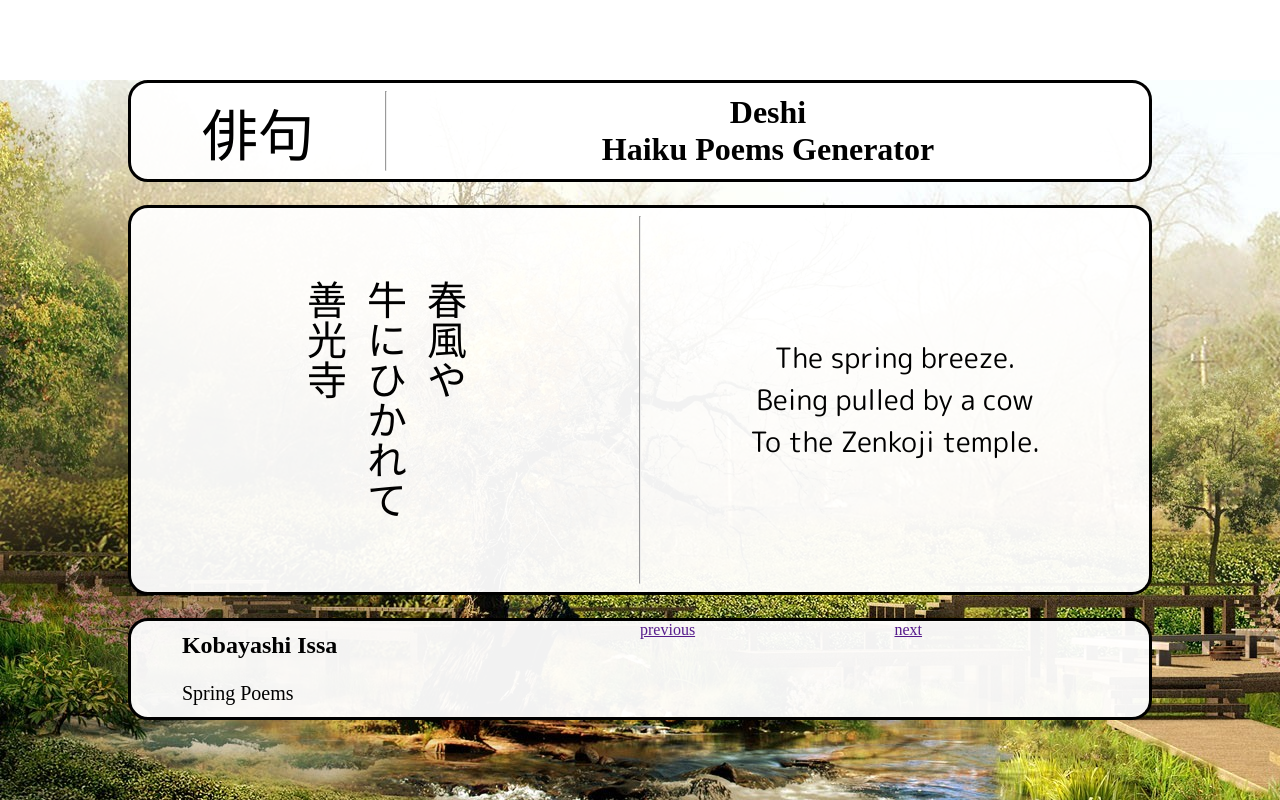
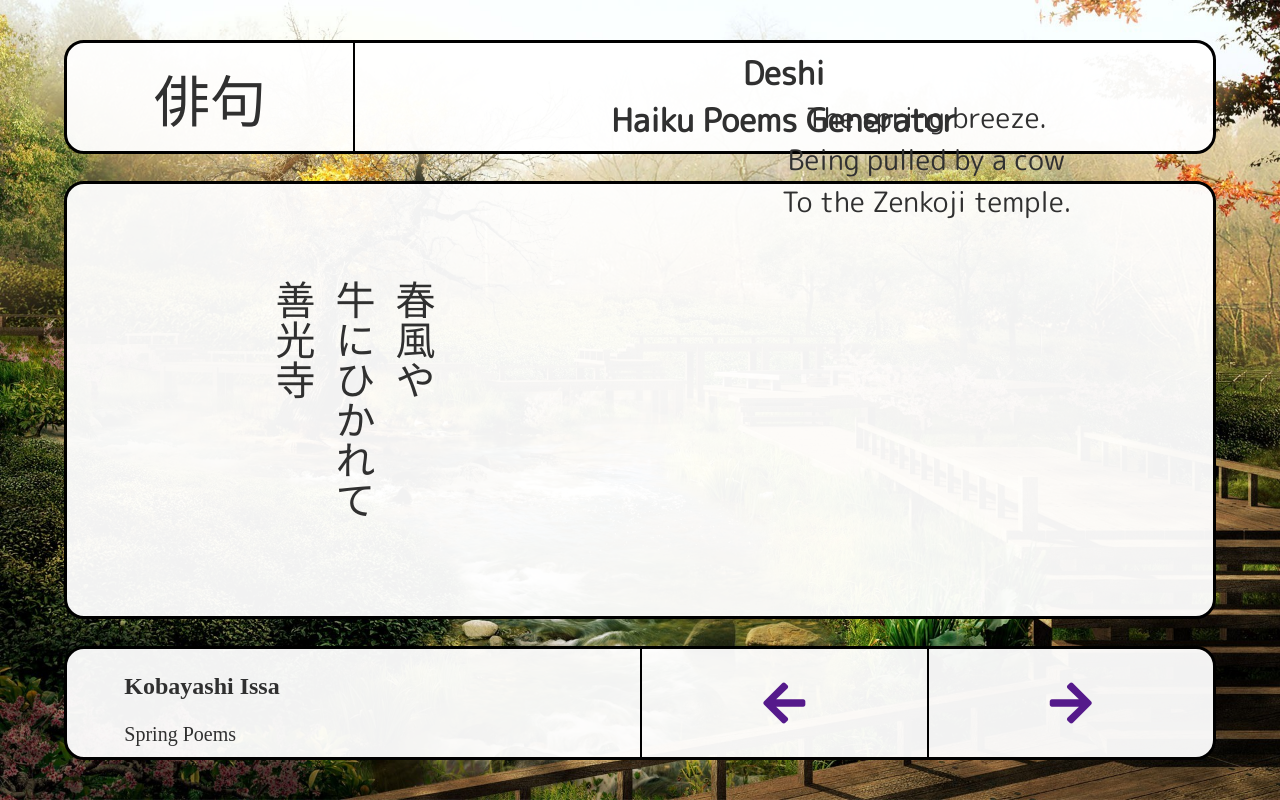
Before and after one commit to ricardomcruz/Daishu-random-haiku, a plain HTML site: page template.html in a window 1280 px wide. Drawn offline with Linux system fonts and the light colour scheme.

Commit message:
sunday night

```diff
--- a/style.css
+++ b/style.css
@@ -1,24 +1,27 @@
 body{
     margin: 0;
-    max-height: 100vh;
-    width: 100vw;
-
+    background-image: url(img/45054.jpg);
+    background-position: center;
+    background-repeat: no-repeat;
+    background-size: cover;
+    display:flex;
+    flex-direction: row;
+    justify-content: center;
+    color: rgb(48, 48, 48);
 
 
 }
+#background{
+}
 
-#background{
-    position: fixed;
-    z-index: -1;
-    background-color: white;
-}
 
 #container{
     display: flex;
     flex-direction: column;
     justify-content: space-between;
-    margin:10vh 10vw 10vh 10vw;
-    height: 80vh;
+    margin:5vh 5vw 5vh 5vw;
+    height: 90vh;
+    width: 100%;
     max-width: 1200px;
 }
 
@@ -45,6 +48,7 @@ h1{
     align-content:center;
     flex-direction:column;
     text-align: center;
+    font-family: 'M PLUS Rounded 1c', sans-serif;
 
 }
 
@@ -75,16 +79,17 @@ h1{
 #information{
     display: flex;
     flex-direction: column;
+    padding: 0;
+    justify-content: center;
 }
 
 #information div{
     height: 50%;
-    width: 100%;
+    width: 90%;
     padding-left: 10%;
     display: flex;
-    justify-content:center;
-    align-content:center;
-    flex-direction:column;
+
+
 }
 
 .buttons{
@@ -95,45 +100,75 @@ button{
     width:100%;
 }
 
+a{
+    text-decoration: none;
+}
+
+
 i{
-    font-size: 4em;
-    transform: rotate(90deg);
-    te
+    font-size: 3em;
+
 }
 
 #japanese{
     writing-mode: vertical-rl;
-    height: 50%;
+    height: 61.8%;
     width: 100%;
     display:flex;
     justify-content:center;
     align-items:center;
     font-family: 'M PLUS Rounded 1c', sans-serif;
-    font-size: 3vh;
+    font-size: 4vh;
 }
 
-#japanese:hover{
-    background-color: red;
+
+#english{
+    display: flex;
+    justify-content:top;
+    align-content:center;
+    flex-direction:column;
+    text-align: center;
+    font-size: 3.5vh;
+    font-family: 'M PLUS Rounded 1c', sans-serif;
+
+    margin-top:-10%;
 }
 
-#english{
-    height: 50%;
+#english p{
+}
+
+hr{
+    border: 1px solid rgb(0, 0, 0);
+    margin-bottom: 0px;
+    margin-top: 0px;
+
+}
+
+#author{
+    font-weight: 900;
+    font-size: 4vw;
+
+
+}
+
+
+
+#reference{
+    font-size: 3vw;
+
+}
+
+
+a{
+    width:100%;
+    heigth:100%;
     display: flex;
     justify-content:center;
     align-content:center;
     flex-direction:column;
     text-align: center;
-    font-size: 3.5vh;
+    font-size: 2vh;
     font-family: 'M PLUS Rounded 1c', sans-serif;
-}
-
-#author{
-    font-weight: 900;
-    font-size: 4vw;
-}
-
-#reference{
-    font-size: 3vw;
 }
 
 @media screen and (min-width: 600px) {
--- a/template.html
+++ b/template.html
@@ -11,9 +11,9 @@
     <link href="https://fonts.googleapis.com/css?family=M+PLUS+Rounded+1c&display=swap" rel="stylesheet">
 
 </head>
+
 <body>
 
-    <div id="background"><img src="img/45054.jpg" alt=""></div>
     <div id="container">
         <div class="shoji secondary">
             <div id="logo"><p>俳句</p></div>
@@ -24,19 +24,23 @@
             <div id="japanese">
                     <p>春風や<br>牛にひかれて<br>善光寺</p>
             </div>
-            <hr>
+
             <div id="english">
                 <p>The spring breeze.<br>Being pulled by a cow<br>To the Zenkoji temple.</p>
             </div>
+
         </div>
         <div class="shoji secondary">
             <div id="information">
-                <div id="author">Kobayashi Issa</div>
-                <div id="reference">Spring Poems</div>
+                <div id="author"> <p>Kobayashi Issa</p></div>
+                <div id="reference"><p>Spring Poems</p></div>
             </div>
             <div>
-                <div class="button"> <a href="">previous</a></div>
-                <div class="button"><a href="">next</a></div>
+                    <hr>
+                <div class="button"> <a href=""><i class="fas fa-arrow-left"></i></a></div>
+                <hr>
+                <div class="button"><a href=""><i class="fas fa-arrow-right"></i>
+                </a></div>
             </div>
         </div>
     </div>
```
